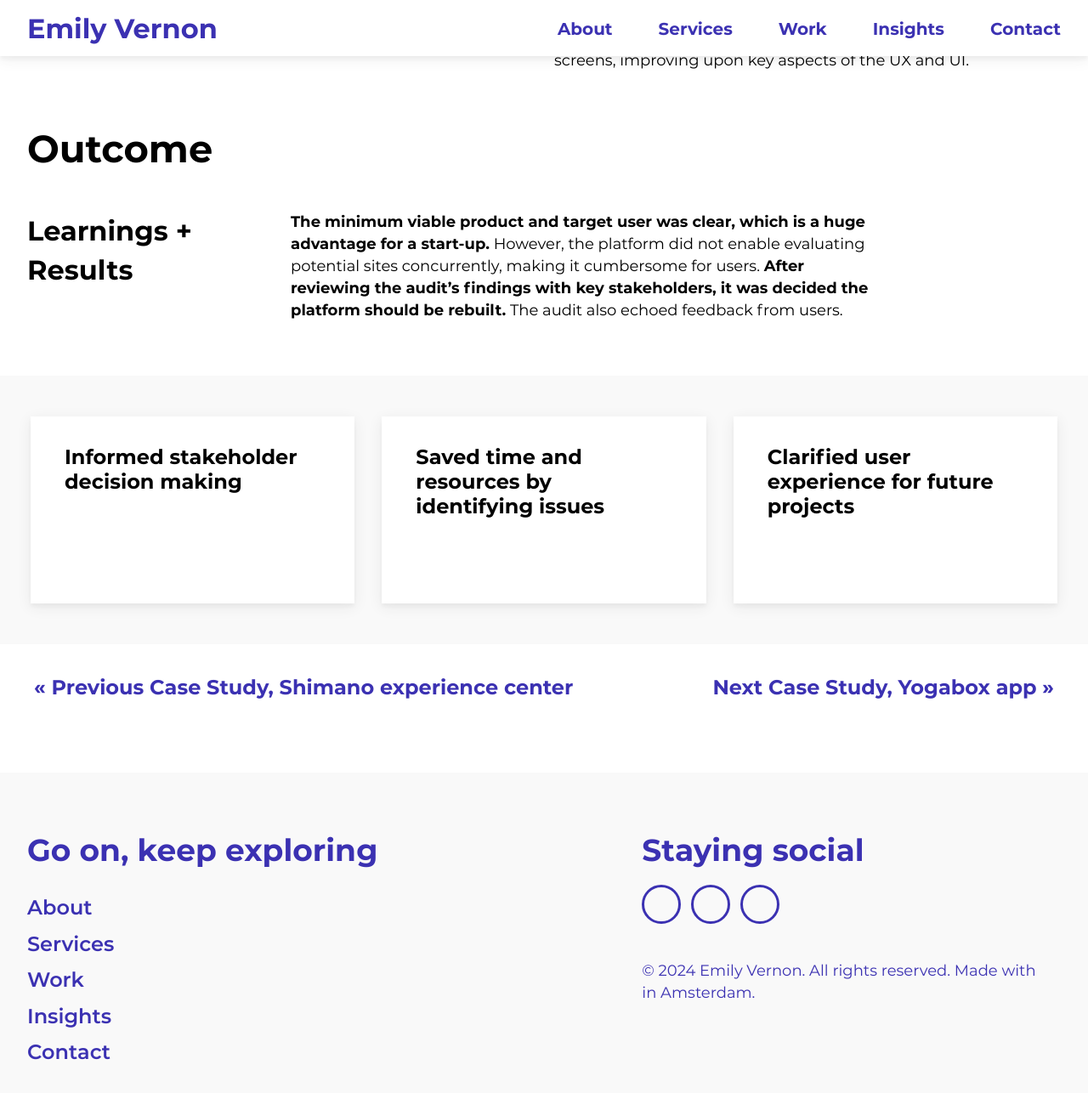
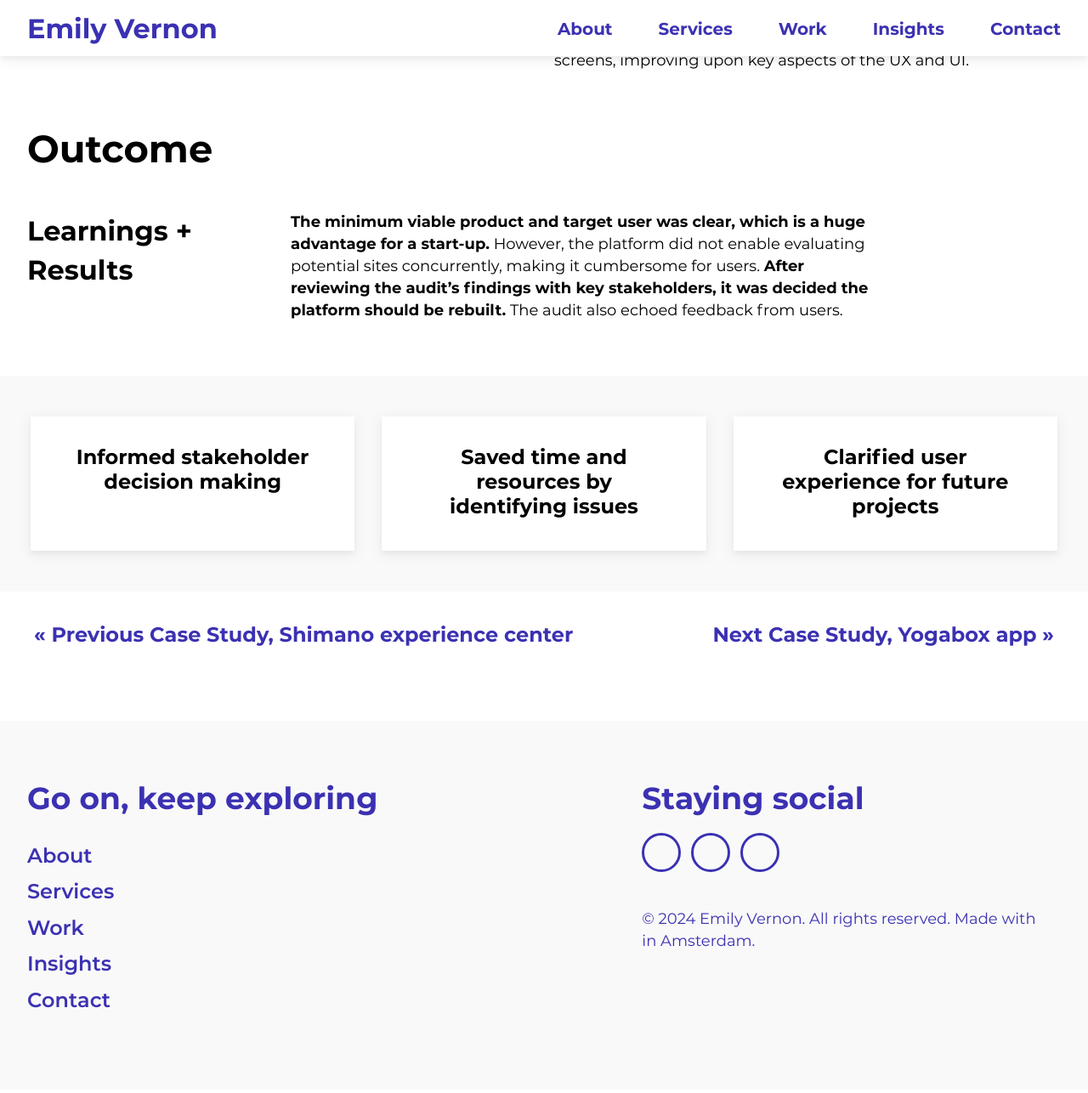
Before and after one commit to emilygv/emilyvernon.com, a Jekyll site: the page built from _casestudies/vestega.md, in a window 1280 px wide and 1400 px high, scrolled down 2641 px. Shown: the top 1286 px of the window at 85% size. Built offline with Jekyll 4.4.1, drawn with Linux system fonts in a browser that asks for light colours; grey boxes are pictures that could not be loaded.

Commit message:
css features-list text centered

```diff
--- a/_sass/pages/_casestudy.scss
+++ b/_sass/pages/_casestudy.scss
@@ -18,7 +18,8 @@
   .feature {
     padding: 32px 40px;
     background: #fff;
-    min-height: 220px;
+    // min-height: 220px;
+    text-align: center;
     width: 100%;
     @include max($lg) {
       min-height: 0;
```
